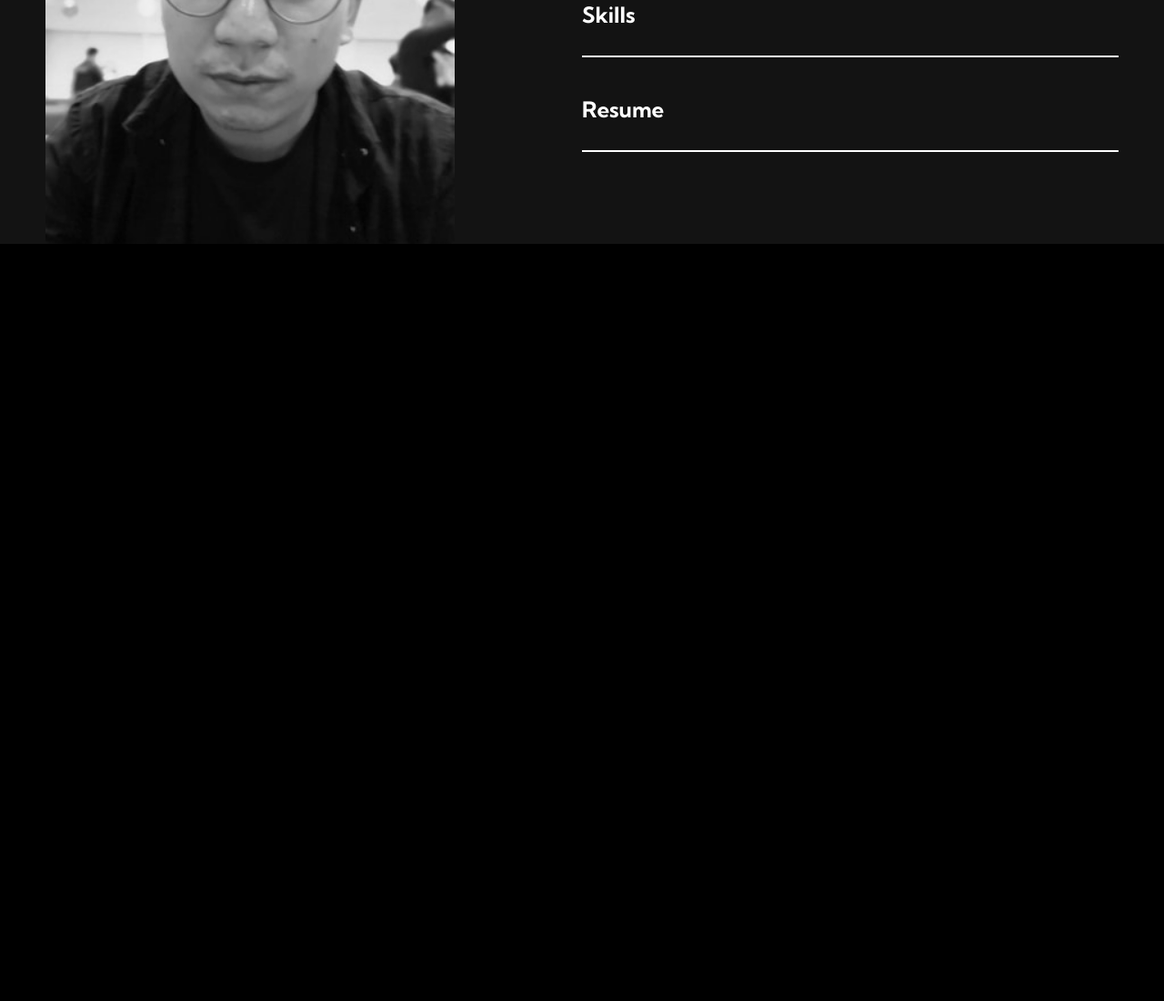
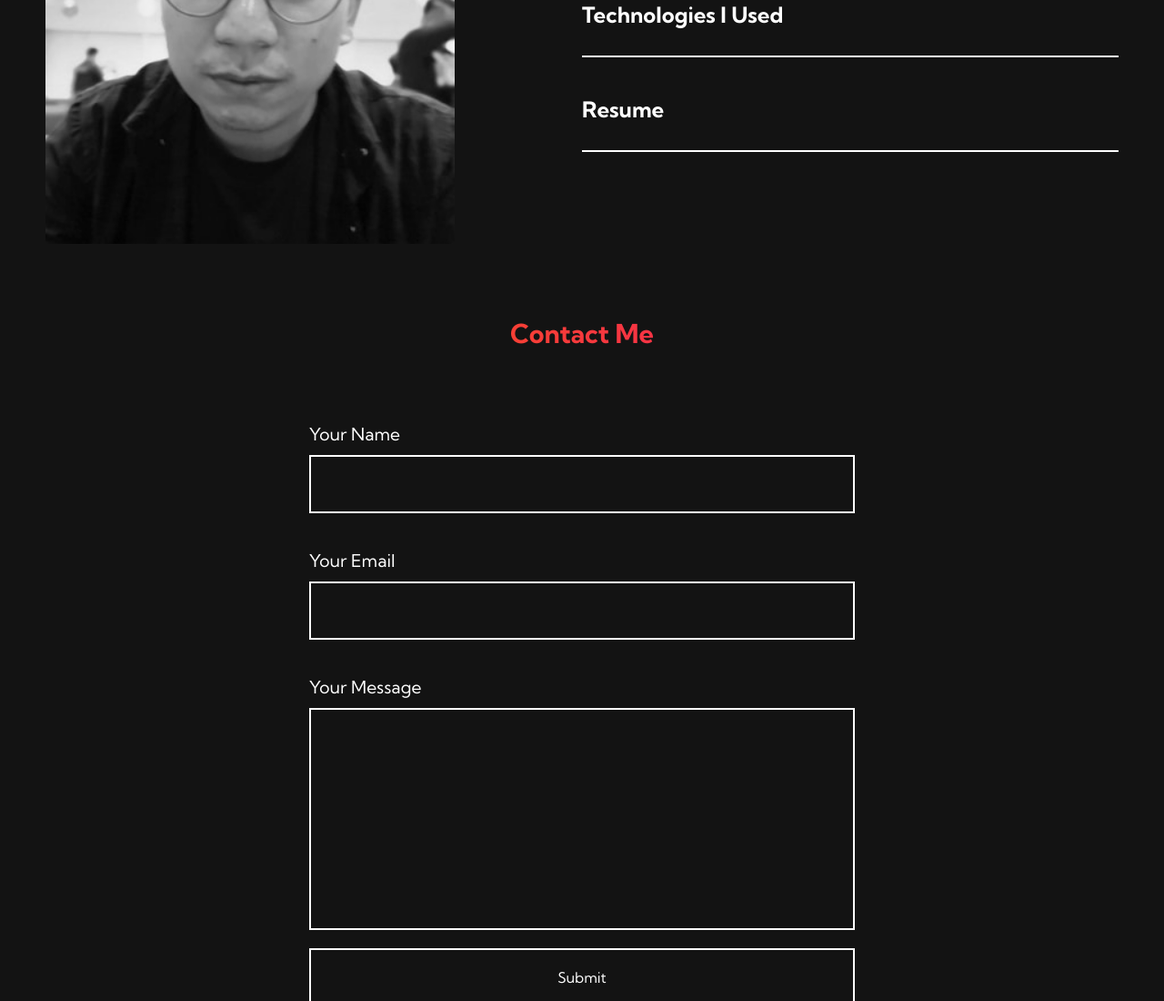
Before and after one commit to cristiantoong/portfolio_v3, a plain HTML site: page index.html in a window 1280 px wide. Shown: the part 5062-6162 px from the top of the page at 91% size. Before the commit the page ends 5336 px from the top, so only its background shows below. Drawn offline with Linux system fonts and the light colour scheme.

Commit message:
added contact section

```diff
--- a/app/scss/_contact.scss
+++ b/app/scss/_contact.scss
@@ -1,4 +1,73 @@
+.contact {
+    min-height: 100vh;
+    background: $blackGray;
+    &__title {
+        text-align: center;
+        padding: 80px 0;
+        @include gradient-1;
+    }
 
+    &__form {
+
+        display: grid;
+        place-items: center;
+
+        // display: flex;
+        // justify-content: center;
+
+        &-main {
+            width: 600px;
+            max-width: 600px;
+        }
+
+        &-main input {
+            width: 100%;
+            display: block;
+            margin-bottom: 40px;
+            border: none;
+            outline: none;
+            padding: 20px;
+            border: 2px solid $white;
+            background: $blackGray;
+            color: $white;
+            font-size: 1rem;
+            margin-top: 10px;
+        }
+        &-main label {
+            width: 100%;
+
+        }
+
+
+        &-main textarea {
+            width: 100%;
+            resize: none;
+            display: block;
+            margin-bottom: 20px;
+            border: none;
+            outline: none;
+            padding: 20px;
+            border: 2px solid $white;
+            background: $blackGray;
+            color: $white;
+            font-size: 1rem;
+            margin-top: 10px;
+        }
+
+        button {
+            width: 100%;
+            display: block;
+            border: none;
+            outline: none;
+            padding: 20px;
+            border: 2px solid $white;
+            background: $blackGray;
+            color: $white;
+            font-size: 1rem;
+            cursor: pointer;
+        }
+    }
+}
 
 
 
--- a/app/scss/style.scss
+++ b/app/scss/style.scss
@@ -6,3 +6,4 @@
 @import "projects";
 @import "about";
 @import "contact";
+@import "footer";
--- a/index.html
+++ b/index.html
@@ -257,7 +257,7 @@ quality user interface and currently open to new opportunities.
                 </div>
 
 
-                <button class="accordion">Skills</button>
+                <button class="accordion">Technologies I Used</button>
                 <div class="accordion-content">
                     <p>HTML, CSS, SASS/SCSS, Javascript, Bootstrap, Python, Django, Git, Github, Webflow, Figma, Adobe XD & Chrome DevTools</p>
                 </div>
@@ -276,9 +276,52 @@ quality user interface and currently open to new opportunities.
     <!-- End About -->
 
 
+    <!-- Contact -->
+        <section class="contact">
+            <h1 class="contact__title">Contact Me</h1>
+            <div class="contact__form container">
+                <form action="#" class="contact__form-main" method="POST">
+                    <label for="name">Your Name</label>
+                    <input type="text" id="name">
+                    <label for="email">Your Email</label>
+                    <input type="email" id="email">
+                    <label for="message">Your Message</label>
+                    <textarea name="message" id="message" cols="30" rows="10"></textarea>
+                    <button type="submit">Submit</button>
+                </form>
+            </div>
+
+        </section>
+    <!-- End Contact -->
 
 
+    <footer>
+        <div class="left-contact">
+            <a href="#header">
+                <div class="logo-contact">
+                  <img src="images/logo-black-v3 1.svg" alt="">
+                  </div>
+            </a>
 
+            <div class="copyright">
+              <p>&copy; 2020, Cristian To-ong</p>
+            </div>
+          </div>
+
+          <div class="socials">
+              <ul>
+                  <li>
+                      <a href="https://www.linkedin.com/in/cristian-to-ong-072130170/" target="_blank">
+                          <i class="fab fa-linkedin-in"></i>
+                      </a>
+                  </li>
+                  <li><a href="https://www.facebook.com/cristian.toong" target="_blank"><i class="fab fa-facebook-f"></i></a></li>
+                  <li><a href="https://github.com/cristiantoong" target="_blank"><i class="fab fa-github"></i></a></li>
+                  <li><a href="https://www.instagram.com/xtiantoong/" target="_blank"><i class="fab fa-instagram"></i></a></li>
+
+              </ul>
+          </div>
+    </footer>
 
 
 
```
Also changed, not shown: app/scss/footer.scss (added), css/style.css, 1 other file.
